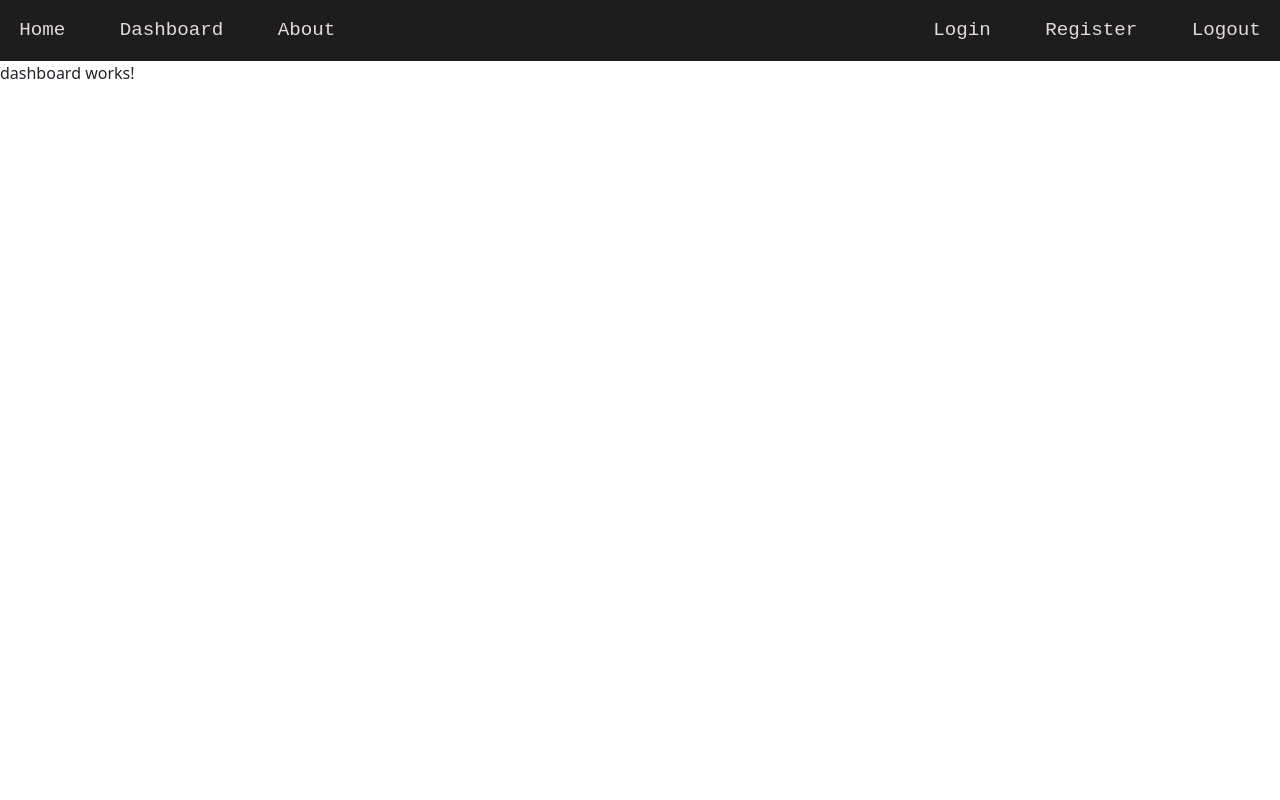
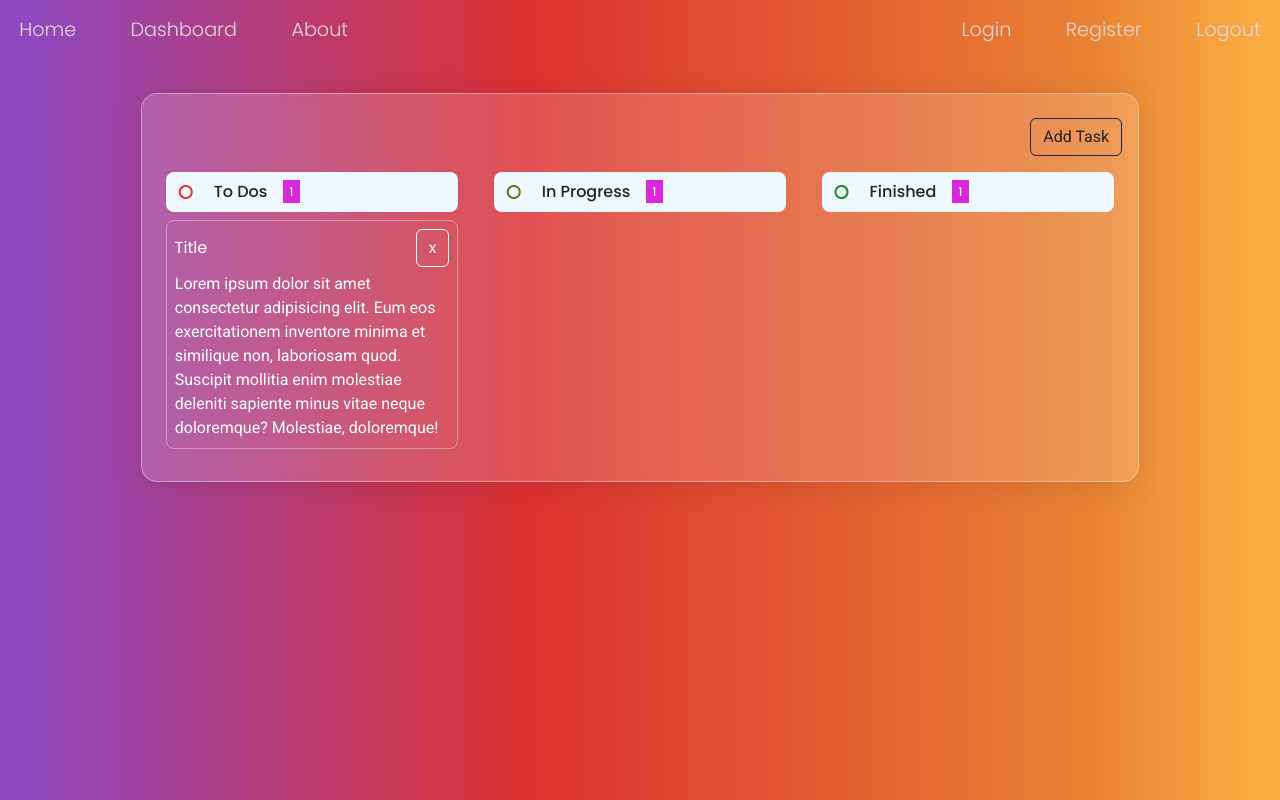
Before and after one commit to anniechakraborty/simpleKanbanBoard, an Angular app: page /dashboard in a window 1280 px wide. Built offline with nearby package versions, Linux system fonts and the light colour scheme.

Commit message:
dashboard design fixes

```diff
--- a/src/app/app.component.html
+++ b/src/app/app.component.html
@@ -1,2 +1,4 @@
-<app-menu></app-menu>
-<router-outlet></router-outlet>
+<div class="main_wrapper">
+    <app-menu></app-menu>
+    <router-outlet></router-outlet>
+</div>
--- a/src/app/app.component.scss
+++ b/src/app/app.component.scss
@@ -0,0 +1,8 @@
+.main_wrapper{
+    background: rgb(143,72,191);
+    background: linear-gradient(90deg, rgba(143,72,191,1) 2%, rgba(219,49,49,1) 41%, rgba(233,130,51,1) 85%, rgba(252,176,69,1) 100%, rgba(241,149,19,1) 100%);
+    width: 100%;
+    min-height: 100vh;
+    overflow-y: hidden;
+    font-family: "Roboto", sans-serif;
+}
--- a/src/app/components/dashboard/dashboard.component.html
+++ b/src/app/components/dashboard/dashboard.component.html
@@ -1 +1,45 @@
-<p>dashboard works!</p>
+<div class="board_wrapper">
+    <div class="board">
+        <div class="controls">
+            <button (click)="addTask()" class="btn btn btn-outline-dark">Add Task</button>
+        </div>
+        <div class="kanban">
+            <div class="not_started">
+                <div class="category_title">
+                    <span class="material-symbols-outlined">
+                        fiber_manual_record
+                    </span>
+                    <p>To Dos</p>
+                    <p class="count">1</p>
+                </div>
+                <div class="task">
+                    <div class="header">
+                        <p class="title">Title</p>
+                        <button class="btn btn-outline-light">x</button>
+                    </div>
+                    <p class="desc">Lorem ipsum dolor sit amet consectetur adipisicing elit. Eum eos exercitationem inventore minima et similique non, laboriosam quod. Suscipit mollitia enim molestiae deleniti sapiente minus vitae neque doloremque? Molestiae, doloremque!</p>
+                </div>
+
+            </div>
+            <div class="in_progress">
+                <div class="category_title">
+                    <span class="material-symbols-outlined">
+                        fiber_manual_record
+                    </span>
+                    <p>In Progress</p>
+                    <p class="count">1</p>
+                </div>
+
+            </div>
+            <div class="finished">
+                <div class="category_title">
+                    <span class="material-symbols-outlined">
+                        fiber_manual_record
+                    </span>
+                    <p>Finished</p>
+                    <p class="count">1</p>
+                </div>
+            </div>
+        </div>
+    </div>
+</div>
--- a/src/app/components/dashboard/dashboard.component.scss
+++ b/src/app/components/dashboard/dashboard.component.scss
@@ -0,0 +1,105 @@
+.board_wrapper {
+    padding: 2em 1em 0 1em;
+    display: flex;
+    justify-content: center;
+    align-items: center;
+
+    .board {
+        /* From https://css.glass */
+        background: rgba(255, 255, 255, 0.16);
+        border-radius: 16px;
+        box-shadow: 0 4px 30px rgba(0, 0, 0, 0.1);
+        backdrop-filter: blur(5px);
+        -webkit-backdrop-filter: blur(5px);
+        border: 1px solid rgba(255, 255, 255, 0.37);
+
+        min-height: 80%;
+        padding: 1em;
+        width: 80%;
+
+        .controls {
+            width: 100%;
+            // background-color: white;
+            display: flex;
+            justify-content: flex-end;
+            align-items: flex-end;
+            padding: 0.5em 0;
+        }
+
+        .kanban {
+            display: flex;
+            justify-content: space-between;
+            gap: 0.5em;
+            width: 100%;
+
+            .not_started,
+            .in_progress,
+            .finished {
+                border-radius: 0.5em;
+                padding: 0.5em;
+                width: 32%;
+
+                p {
+                    margin-bottom: 0;
+                }
+
+                .category_title {
+                    background-color: aliceblue;
+                    padding: 0.5em;
+                    border-radius: 0.5em;
+                    font-weight: 500;
+                    font-family: "Poppins", sans-serif;
+                    display: flex;
+                    justify-content: flex-start;
+                    align-items: center;
+                    gap: 1em;
+                    .count{
+                        font-size: 0.75em;
+                        font-weight: 500;
+                        background-color: rgb(219, 39, 219);
+                        padding: 0.2em 0.5em;
+                        color: white;
+                    }
+                }
+
+                .task {
+                    padding: 0.5em;
+                    border: 0.5px solid rgba(255, 255, 255, 0.37);
+                    border-radius: 0.5em;
+                    margin: 0.5em 0;
+                    color: white;
+
+                    .header {
+                        display: flex;
+                        justify-content: space-between;
+                        align-items: center;
+                        margin-bottom: 0.3em;
+                        font-family: 'Poppins', sans-serif;
+
+                    }
+                }
+            }
+
+            .not_started {
+                .category_title .material-symbols-outlined {
+                    font-weight: 400;
+                    color: rgb(236, 41, 41);
+                }
+            }
+
+            .in_progress {
+                .category_title .material-symbols-outlined {
+                    font-weight: 400;
+                    color: rgb(111, 111, 6);
+                }
+            }
+
+            .finished {
+                .category_title .material-symbols-outlined {
+                    font-weight: 400;
+                    color: rgb(18, 146, 18);
+                }
+            }
+        }
+    }
+}
--- a/src/app/components/dashboard/dashboard.component.ts
+++ b/src/app/components/dashboard/dashboard.component.ts
@@ -8,4 +8,7 @@ import { Component } from '@angular/core';
 })
 export class DashboardComponent {
 
+  addTask(): void {
+    console.log('add task');
+  }
 }
--- a/src/app/components/menu/menu.component.scss
+++ b/src/app/components/menu/menu.component.scss
@@ -2,7 +2,7 @@
     display: flex;
     justify-content: space-between;
     align-items: center;
-    background-color: #1d1d1d;
+    // background-color: #1d1d1d;
     padding: 1em 0;
     .left{
         width: 60%;
@@ -22,9 +22,9 @@
         text-decoration: none;
         cursor: pointer;
         color: #e4dada;
-        font-family: 'Courier New', Courier, monospace;
+        font-family: 'Poppins', sans-serif;
         font-size: 1.2em;
-        font-weight: 500;
+        font-weight: 300;
         margin: 0 1em;
     }
     a:hover{
--- a/src/index.html
+++ b/src/index.html
@@ -6,6 +6,16 @@
   <base href="/">
   <meta name="viewport" content="width=device-width, initial-scale=1">
   <link rel="icon" type="image/x-icon" href="favicon.ico">
+  <!-- Fonts -->
+  <link rel="preconnect" href="https://fonts.googleapis.com">
+  <link rel="preconnect" href="https://fonts.gstatic.com" crossorigin>
+  <link href="https://fonts.googleapis.com/css2?family=Montserrat:ital,wght@0,100..900;1,100..900&family=Poppins:ital,wght@0,100;0,200;0,300;0,400;0,500;0,600;0,700;0,800;0,900;1,100;1,200;1,300;1,400;1,500;1,600;1,700;1,800;1,900&family=Roboto:ital,wght@0,100..900;1,100..900&display=swap" rel="stylesheet">
+
+  <!-- Icons -->
+  <link rel="stylesheet" href="https://fonts.googleapis.com/css2?family=Material+Symbols+Outlined:opsz,wght,FILL,GRAD@20..48,100..700,0..1,-50..200&icon_names=fiber_manual_record" />
+  <link rel="stylesheet" href="https://fonts.googleapis.com/css2?family=Material+Symbols+Outlined:opsz,wght,FILL,GRAD@24,400,0,0&icon_names=close" />
+  <link rel="stylesheet" href="https://fonts.googleapis.com/css2?family=Material+Symbols+Outlined:opsz,wght,FILL,GRAD@24,400,0,0&icon_names=add" />
+
 </head>
 <body>
   <app-root></app-root>
```
